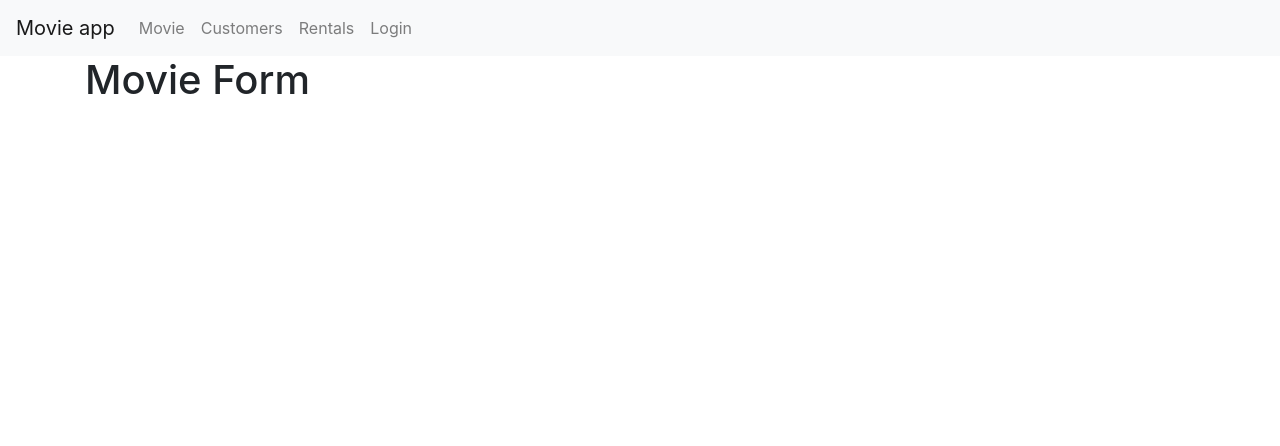
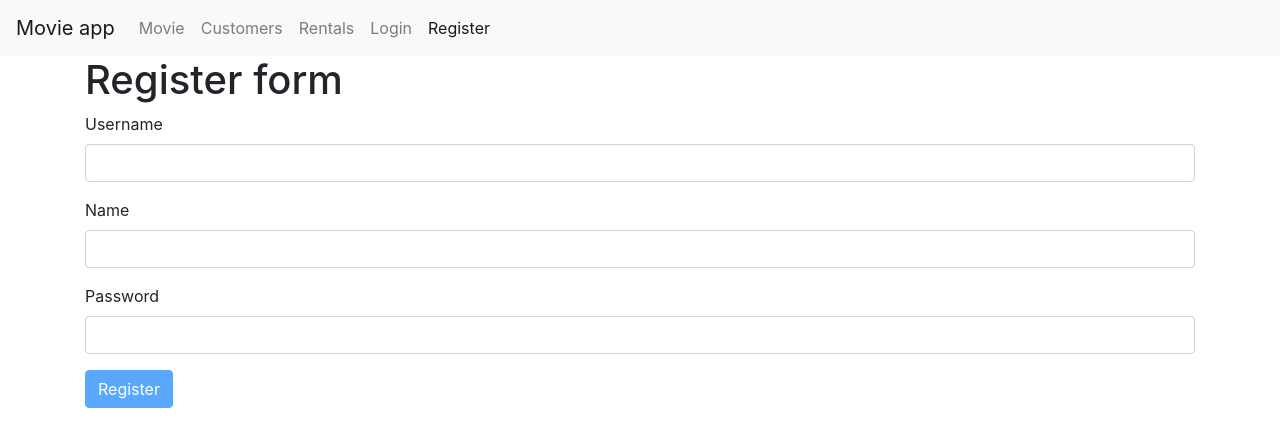
Before and after one commit to torikul-islam/movie-app, a React (Create React App) app: page /register in a window 1280 px wide. Before the commit this address led to /not-found/. Shown: the top 446 px of the page. Built offline with nearby package versions, Linux system fonts and the light colour scheme.

Commit message:
implement register form

```diff
--- a/src/App.js
+++ b/src/App.js
@@ -8,6 +8,7 @@
 import MovieForm from "./components/MovieForm";
 import LoginForm from "./components/loginForm";
 import './App.css';
+import RegisterForm from "./components/registerForm";
 
 class App extends Component {
     render() {
@@ -16,6 +17,7 @@
                 <Navbar/>
                 <main className="container">
                     <Switch>
+                        <Route path="/register/" component={RegisterForm} exact/>
                         <Route path="/login/" component={LoginForm} exact/>
                         <Route path="/movies/:id/" component={MovieForm}/>
                         <Route path="/movies/" component={Movies} exact/>
--- a/src/components/common/Navbar.js
+++ b/src/components/common/Navbar.js
@@ -33,6 +33,11 @@
                             Login
                         </NavLink>
                     </li>
+                    <li className="nav-item">
+                        <NavLink className="nav-link" to="/register/">
+                            Register
+                        </NavLink>
+                    </li>
                 </ul>
             </div>
         </nav>);
--- a/src/components/common/form.js
+++ b/src/components/common/form.js
@@ -1,5 +1,6 @@
 import React, {Component} from 'react';
 import Joi from "joi-browser";
+import Input from "./input";
 
 
 class Form extends Component {
@@ -55,6 +56,19 @@
             <button className="btn btn-primary" disabled={this.validate()}>
                 {label}
             </button>
+    )}
+
+    renderInput(name, label, type="text"){
+        const {data, errors} = this.state;
+        return (
+            <Input
+                name={name}
+                type={type}
+                value={data[name]}
+                label={label}
+                onChange={this.handleChange}
+                error={errors[name]}
+            />
         )
     }
 
--- a/src/components/common/input.js
+++ b/src/components/common/input.js
@@ -1,6 +1,6 @@
 import React from "react";
 
-const Input = ({name, label, value, error, onChange}) => {
+const Input = ({name, label, value, error, type, onChange}) => {
     return (
         <div className="form-group">
             <div>
@@ -10,7 +10,7 @@
                     onChange={onChange}
                     id={name}
                     name={name}
-                    type="text"
+                    type={type}
                     className="form-control"
                 />
                 {error && <div className="alert alert-danger">{error}</div>}
--- a/src/components/loginForm.js
+++ b/src/components/loginForm.js
@@ -1,5 +1,4 @@
 import React from "react";
-import Input from "./common/input";
 import Joi from "joi-browser";
 import Form from "./common/form";
 
@@ -23,26 +22,12 @@
     };
 
     render() {
-        const {data, errors} = this.state;
         return (
             <div>
                 <h1>Login form</h1>
                 <form onSubmit={this.handleSubmit}>
-                    <Input
-                        name="username"
-                        value={data.username}
-                        label="Username"
-                        onChange={this.handleChange}
-                        error={errors.username}
-                    />
-                    <Input
-                        name="password"
-                        value={data.password}
-                        label="Password"
-                        onChange={this.handleChange}
-                        error={errors.password}
-                    />
-
+                    {this.renderInput("username", "Username")}
+                    {this.renderInput("password", "Password", "password")}
                     {this.renderButton("Login")}
                 </form>
             </div>
--- /dev/null
+++ b/src/components/registerForm.js
@@ -0,0 +1,40 @@
+import React from 'react';
+import Form from './common/form';
+import Joi from "joi-browser";
+
+class RegisterForm extends Form {
+    state = {
+        data: {
+            username: "",
+            password: "",
+            name: ""
+        },
+        errors: {}
+    };
+
+    schema = {
+        username: Joi.string().required().email().label("Username"),
+        password: Joi.string().required().min(5).label("Password"),
+        name: Joi.string().required().label("Name")
+    };
+
+    doSubmit = () => {
+        console.log("submitted register");
+    };
+
+    render() {
+        return (
+            <div>
+                <h1>Register form</h1>
+                <form onSubmit={this.handleSubmit}>
+                    {this.renderInput("username", "Username")}
+                    {this.renderInput("name", "Name")}
+                    {this.renderInput("password", "Password", "password")}
+                    {this.renderButton("Register")}
+                </form>
+            </div>
+        );
+    }
+}
+
+export default RegisterForm;
```
